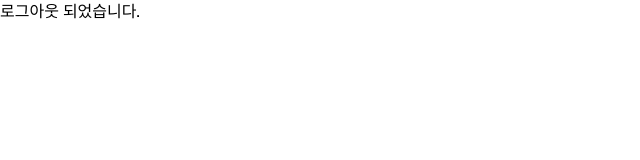
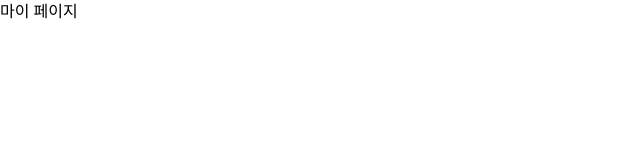
Before and after one commit to kimpuro/tetrips-front, a Next.js app: page /mypage in a window 1280 px wide. Shown: the top 160 px of the page, without its empty margins (0-640 px from the left). Built offline with nearby package versions, Linux system fonts and the light colour scheme.

Commit message:
fix : 로그아웃 용도의 페이지 삭제

```diff
--- a/src/app/(auth)/logout/page.tsx
+++ /dev/null
@@ -1,13 +0,0 @@
-import { cookies } from 'next/headers'
-
-
-export default function Page(){
-
-  return (
-    <div onClick={async () => {
-      await deleteCookie('cookieName', { path: '/' }); // 필요한 인자를 제공하세요
-    }}>
-      <h1>로그아웃 되었습니다.</h1>
-    </div>
-  )
-}
--- a/src/app/(auth)/mypage/page.tsx
+++ b/src/app/(auth)/mypage/page.tsx
@@ -2,10 +2,8 @@
 export default function Page(){
 
   return (
-    <div onClick={async () => {
-      await deleteCookie('cookieName', { path: '/' });
-    }}>
-      <h1>로그아웃 되었습니다.</h1>
+    <div>
+      <h1>마이 페이지</h1>
     </div>
   )
 }
```
